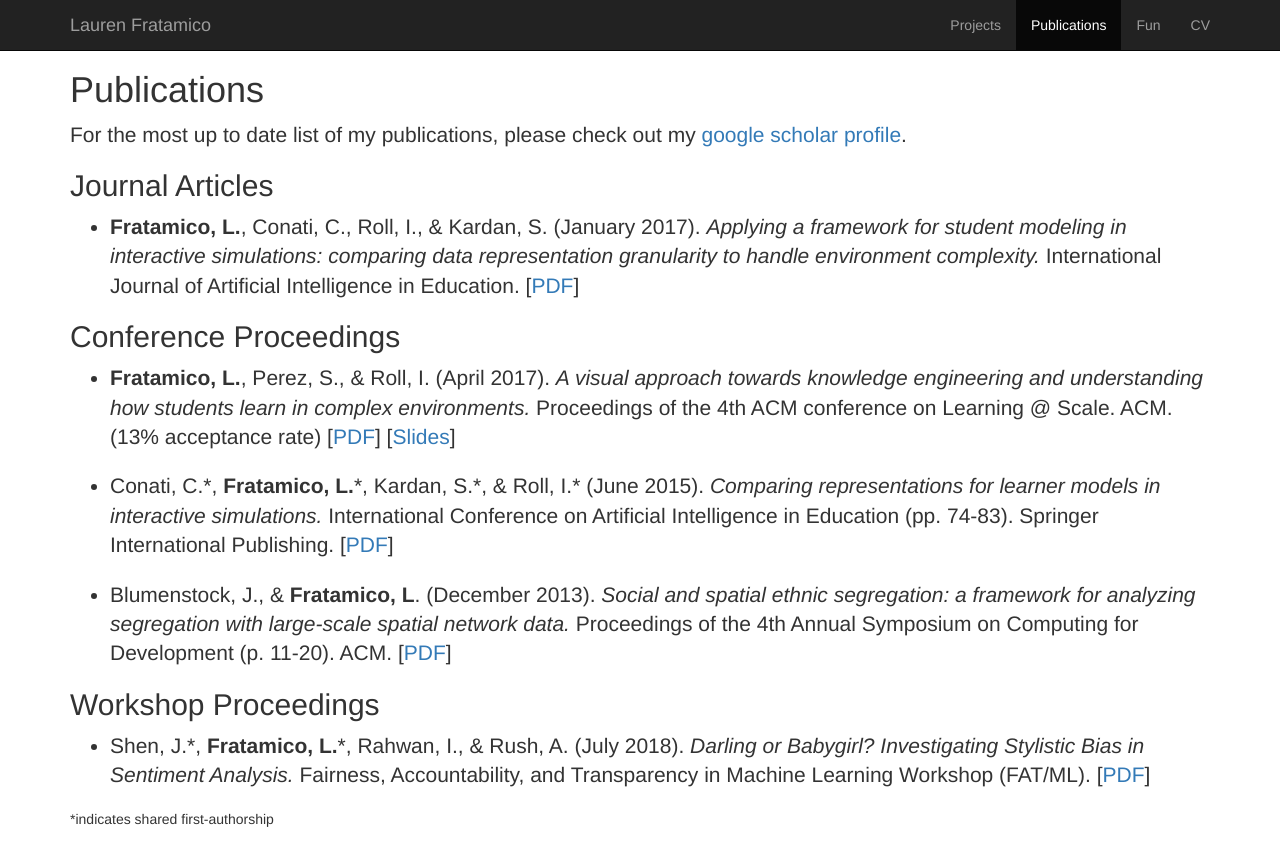
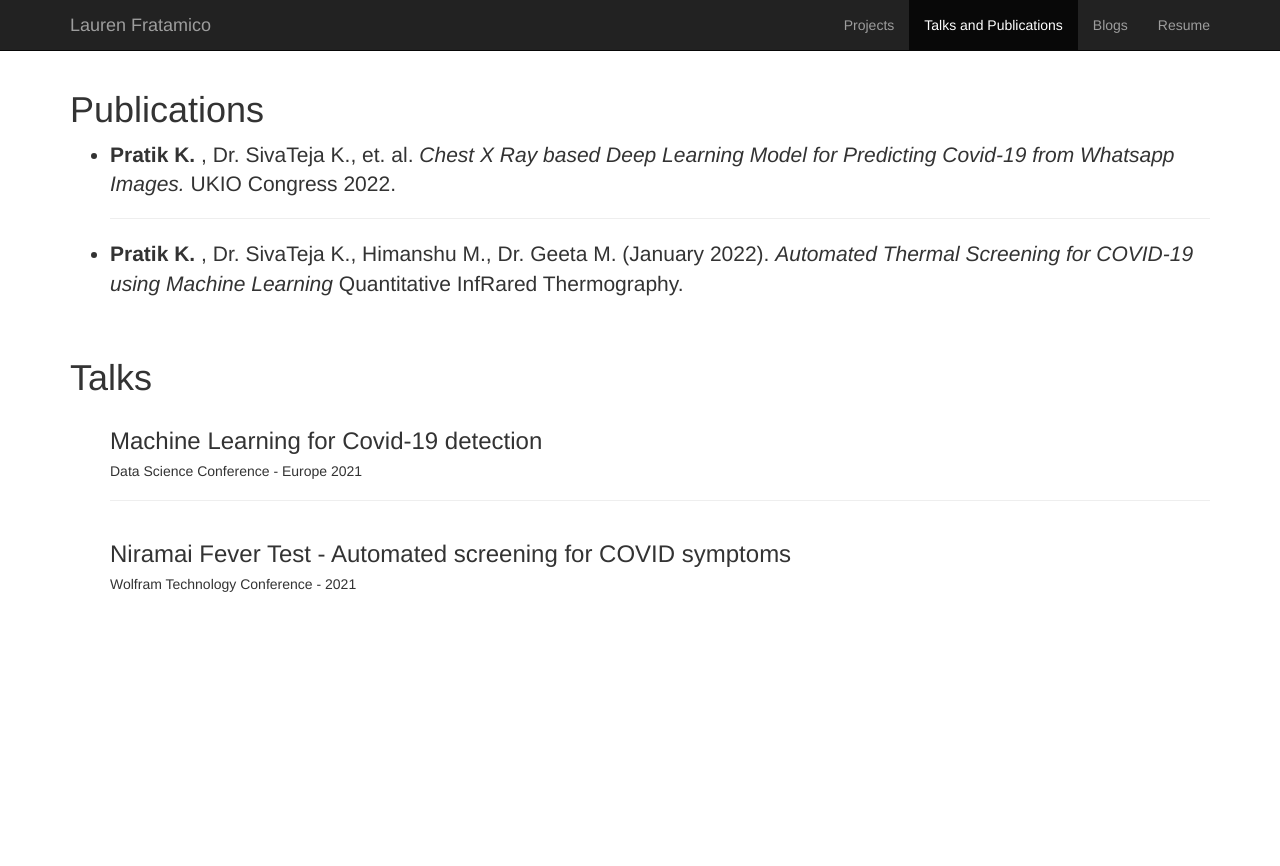
Before and after one commit to pratikkatte/pratikkatte.github.io, a Jekyll site: the page publications.html, which Jekyll copies as it is, in a window 1280 px wide. Shown: the top 866 px of the page. Built offline with Jekyll 4.4.1, drawn with Linux system fonts in a browser that asks for light colours.

Commit message:
6th commit

```diff
--- a/publications.html
+++ b/publications.html
@@ -9,7 +9,7 @@
     <meta name="author" content="">
     <link rel="icon" href="../../favicon.ico">
 
-    <title>Lauren Fratamico</title>
+    <title>Pratik Katte</title>
 
     <!-- Bootstrap core CSS -->
     <link href="css/bootstrap.min.css" rel="stylesheet">
@@ -50,38 +50,46 @@
         <div id="navbar" class="collapse navbar-collapse">
           <ul class="nav navbar-nav navbar-right">
             <li><a href="/">Projects</a></li>
-            <li class="active"><a href="/publications">Publications</a></li>
-            <li><a href="/fun">Fun</a></li>
-            <li><a href="/papers/cv_laurenFratamico.pdf">CV</a></li>
+            <li class="active"><a href="/publications">Talks and Publications</a></li>
+            <li><a href="https://pratikkatte.substack.com/" target="_blank">Blogs</a></li>
+            <li><a href="/papers/PratikKatteResume.pdf" target="_blank">Resume</a></li>
           </ul>
         </div><!--/.nav-collapse -->
       </div>
     </nav>
 
     <div class="container">
+      <br>
+      <h1>Publications</h1>
+      <ul>
+        <li class="lead">
+          <b>Pratik K. </b>, Dr. SivaTeja K., et. al. <i>Chest X Ray based Deep Learning Model for Predicting Covid-19 from Whatsapp Images. </i> UKIO Congress 2022.
+        </li>
+        <hr>
+        <li class="lead">
+          <b>Pratik K. </b>, Dr. SivaTeja K., Himanshu M., Dr. Geeta M. (January 2022). <i>Automated Thermal Screening for COVID-19 using Machine Learning</i> Quantitative InfRared Thermography.
+        </li>
+
+	    </ul>
+
+    <br>
 
 
-      <h1>Publications</h1>
-      <p class="lead">For the most up to date list of my publications, please check out my <a href="https://scholar.google.ca/citations?user=eaUpFtwAAAAJ">google scholar profile</a>.</p>
+    <h1>Talks</h1>
+    <ul>
+      <div style="padding-top: 50px; margin-top: -50px;">
+        <h3>Machine Learning for Covid-19 detection</h3>
+        <h5>Data Science Conference - Europe 2021</h5>
+      </div>
 
-      <h2>Journal Articles</h2>
-      <ul>
-		    <li class="lead"><b>Fratamico, L.</b>, Conati, C., Roll, I., & Kardan, S. (January 2017). <i>Applying a framework for student modeling in interactive simulations: comparing data representation granularity to handle environment complexity.</i> International Journal of Artificial Intelligence in Education. [<a href="http://rdcu.be/onBb">PDF</a>]</li>
-	    </ul>
+      <hr>
+      <div style="padding-top: 50px; margin-top: -50px;">
+        <h3>Niramai Fever Test - Automated screening for COVID symptoms</h3>
+        <h5>Wolfram Technology Conference - 2021</h5>
+      </div>
 
-      <h2>Conference Proceedings</h2>
-      <ul>
-        <li class="lead"><b>Fratamico, L.</b>, Perez, S., & Roll, I. (April 2017). <i>A visual approach towards knowledge engineering and understanding how students learn in complex environments.</i> Proceedings of the 4th ACM conference on Learning @ Scale. ACM. (13% acceptance rate) [<a href="papers/las2017.pdf">PDF</a>] [<a href="presentations/las2017_presentation.pdf">Slides</a>]</li>
-		    <li class="lead">Conati, C.*, <b>Fratamico, L.</b>*, Kardan, S.*, & Roll, I.* (June 2015). <i>Comparing representations for learner models in interactive simulations.</i> International Conference on Artificial Intelligence in Education (pp. 74-83). Springer International Publishing. [<a href="papers/aied2015.pdf">PDF</a>]</li>
-		    <li class="lead">Blumenstock, J., & <b>Fratamico, L</b>. (December 2013). <i>Social and spatial ethnic segregation: a framework for analyzing segregation with large-scale spatial network data.</i> Proceedings of the 4th Annual Symposium on Computing for Development (p. 11-20). ACM. [<a href="papers/dev2013.pdf">PDF</a>]</li>
-	  </ul>
-
-    <h2>Workshop Proceedings</h2>
-      <ul>
-        <li class="lead">Shen, J.*, <b>Fratamico, L.</b>*, Rahwan, I., & Rush, A. (July 2018). <i>Darling or Babygirl? Investigating Stylistic Bias in Sentiment Analysis.</i> Fairness, Accountability, and Transparency in Machine Learning Workshop (FAT/ML). [<a href="http://www.fatml.org/media/documents/darling_or_babygirl_stylistic_bias.pdf">PDF</a>]</li>
     </ul>
 
-    <p> *indicates shared first-authorship </p>
 
     </div><!-- /.container -->
 
```
Also changed, not shown: index.html (+43 -40 lines), images/DE.jpg (added).
